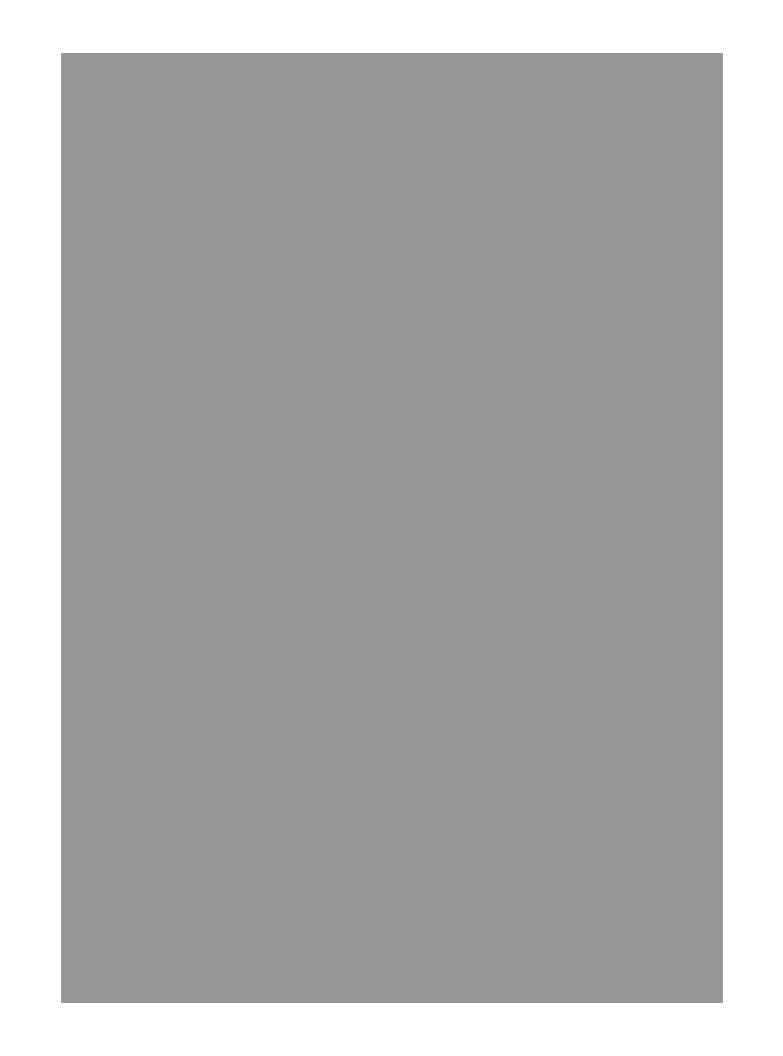
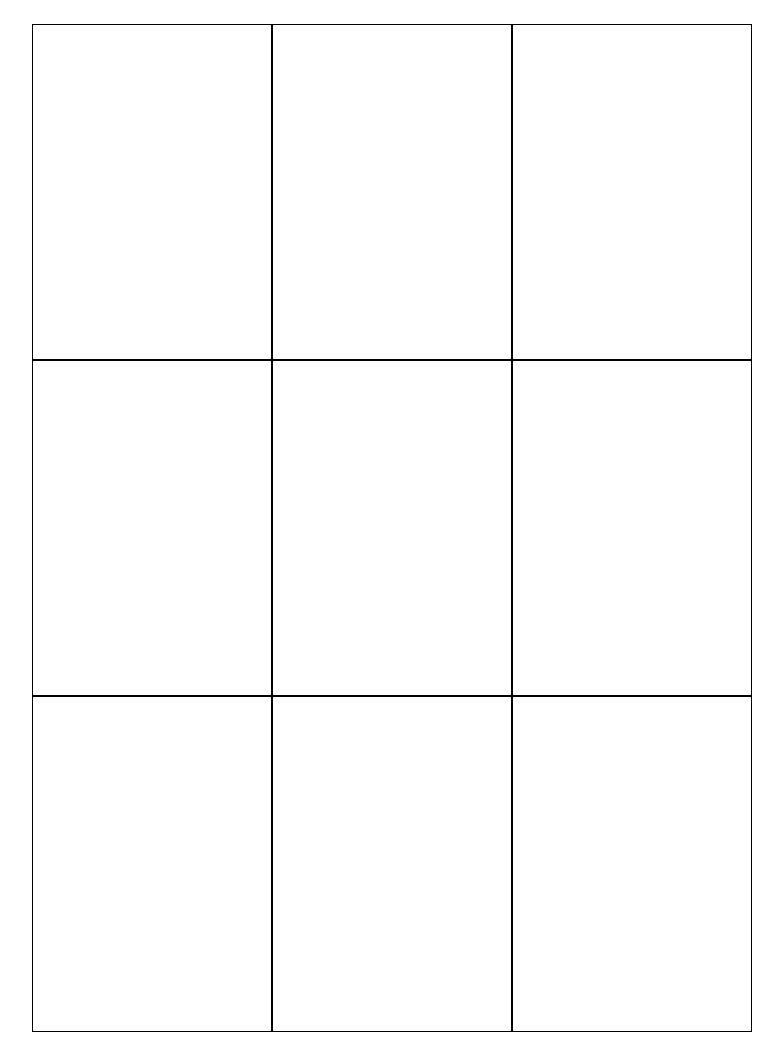
Before and after one commit to TheDudeFromCI/TradingCardLayout, a plain HTML site: page index.html in a window 1280 px wide. Shown: the whole page, without its empty margins (16-799 px from the left). Drawn offline with Linux system fonts and the light colour scheme.

Commit message:
Layout improvements.
Signed-off-by: TheDudeFromCI <thedudefromci@gmail.com>

```diff
--- a/index.css
+++ b/index.css
@@ -22,13 +22,17 @@ div, document, body, img {
 
 #cardlist {
     display: grid;
-    grid-template-columns: 2.3in 0in 2.3in 0in 2.3in;
-    grid-template-rows: 3.3in 0in 3.3in 0in 3.3in;
+
+    width: 7.5;
+    height: 10.5;
+
+    grid-template-columns: 2.5in 0in 2.5in 0in 2.5in;
+    grid-template-rows: 3.5in 0in 3.5in 0in 3.5in;
 }
 
 img {
-    width: 2.3in;
-    height: 3.3in;
+    width: 2.5in;
+    height: 3.5in;
 }
 
 .col1 {
--- a/index.html
+++ b/index.html
@@ -17,15 +17,15 @@
     <body onload="onLoaded()">
         <div id="content">
             <div id="cardlist">
-                <img id="card1" class="col1 row1" src="gray.png" alt="Card 1" />
-                <img id="card2" class="col2 row1" src="gray.png" alt="Card 2" />
-                <img id="card3" class="col3 row1" src="gray.png" alt="Card 3" />
-                <img id="card4" class="col1 row2" src="gray.png" alt="Card 4" />
-                <img id="card5" class="col2 row2" src="gray.png" alt="Card 5" />
-                <img id="card6" class="col3 row2" src="gray.png" alt="Card 6" />
-                <img id="card7" class="col1 row3" src="gray.png" alt="Card 7" />
-                <img id="card8" class="col2 row3" src="gray.png" alt="Card 8" />
-                <img id="card9" class="col3 row3" src="gray.png" alt="Card 9" />
+                <img id="card1" class="col1 row1" src="blank_card.png" alt="Card 1" />
+                <img id="card2" class="col2 row1" src="blank_card.png" alt="Card 2" />
+                <img id="card3" class="col3 row1" src="blank_card.png" alt="Card 3" />
+                <img id="card4" class="col1 row2" src="blank_card.png" alt="Card 4" />
+                <img id="card5" class="col2 row2" src="blank_card.png" alt="Card 5" />
+                <img id="card6" class="col3 row2" src="blank_card.png" alt="Card 6" />
+                <img id="card7" class="col1 row3" src="blank_card.png" alt="Card 7" />
+                <img id="card8" class="col2 row3" src="blank_card.png" alt="Card 8" />
+                <img id="card9" class="col3 row3" src="blank_card.png" alt="Card 9" />
             </div>
         </div>
     </body>
```
Also changed, not shown: blank_card.png (added), gray.png (deleted).
